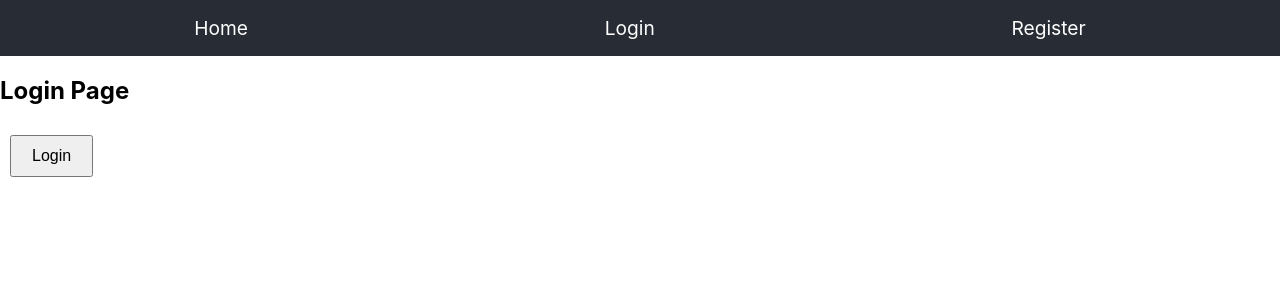
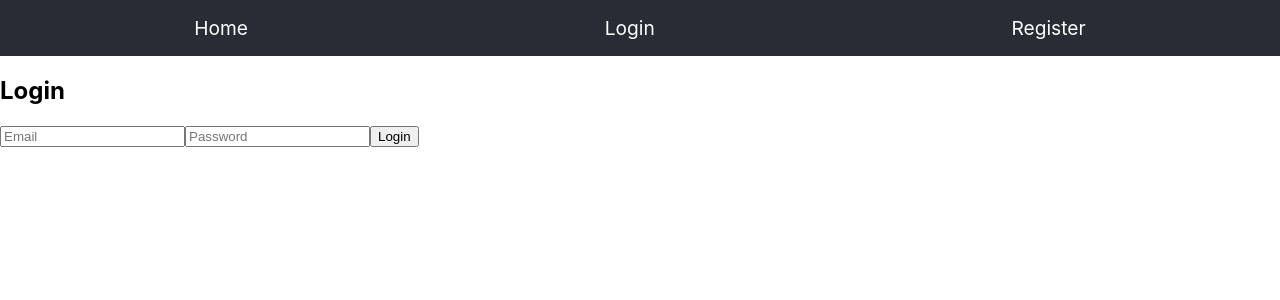
Before and after one commit to langdag/poe_chat.client, a React (Vite) app: page /login in a window 1280 px wide. Shown: the top 300 px of the page. Built offline with nearby package versions, Linux system fonts and the light colour scheme; the HTML template or start-up script is replaced by a standard one.

Commit message:
Connect backend login with UI

```diff
--- a/src/components/Login.jsx
+++ b/src/components/Login.jsx
@@ -1,17 +1,57 @@
-import { useNavigate } from 'react-router-dom';
+import { useState } from "react";
+import { useNavigate } from "react-router-dom";
 
 function Login() {
+    const [email, setEmail] = useState("");
+    const [password, setPassword] = useState("");
+    const [error, setError] = useState(null);
     const navigate = useNavigate();
 
-    const handleLogin = () => {
-      // Simulate login logic and redirect
-      navigate('/connect');
+    const handleLogin = async (e) => {
+      e.preventDefault();
+      setError(null);
+
+      try {
+        const response = await fetch("http://localhost:8080/login", {
+          method: "POST",
+          headers: { "Content-Type": "application/json" },
+          body: JSON.stringify({ email, password }),
+        });
+
+        if (!response.ok) {
+          const errorData = await response.json();
+          throw new Error(errorData.error || "Login failed");
+        }
+
+        const data = await response.json();
+        localStorage.setItem("token", data.token);
+        navigate("/connect");
+      } catch (err) {
+        setError(err.message);
+      }
     };
 
     return (
       <div className="App">
-        <h2>Login Page</h2>
-        <button onClick={handleLogin} className="btn">Login</button>
+        <h2>Login</h2>
+        {error && <p style={{ color: "red" }}>{error}</p>}
+        <form onSubmit={handleLogin}>
+          <input
+            type="email"
+            placeholder="Email"
+            value={email}
+            onChange={(e) => setEmail(e.target.value)}
+            required
+          />
+          <input
+            type="password"
+            placeholder="Password"
+            value={password}
+            onChange={(e) => setPassword(e.target.value)}
+            required
+          />
+          <button type="submit">Login</button>
+        </form>
       </div>
     );
 }
```
